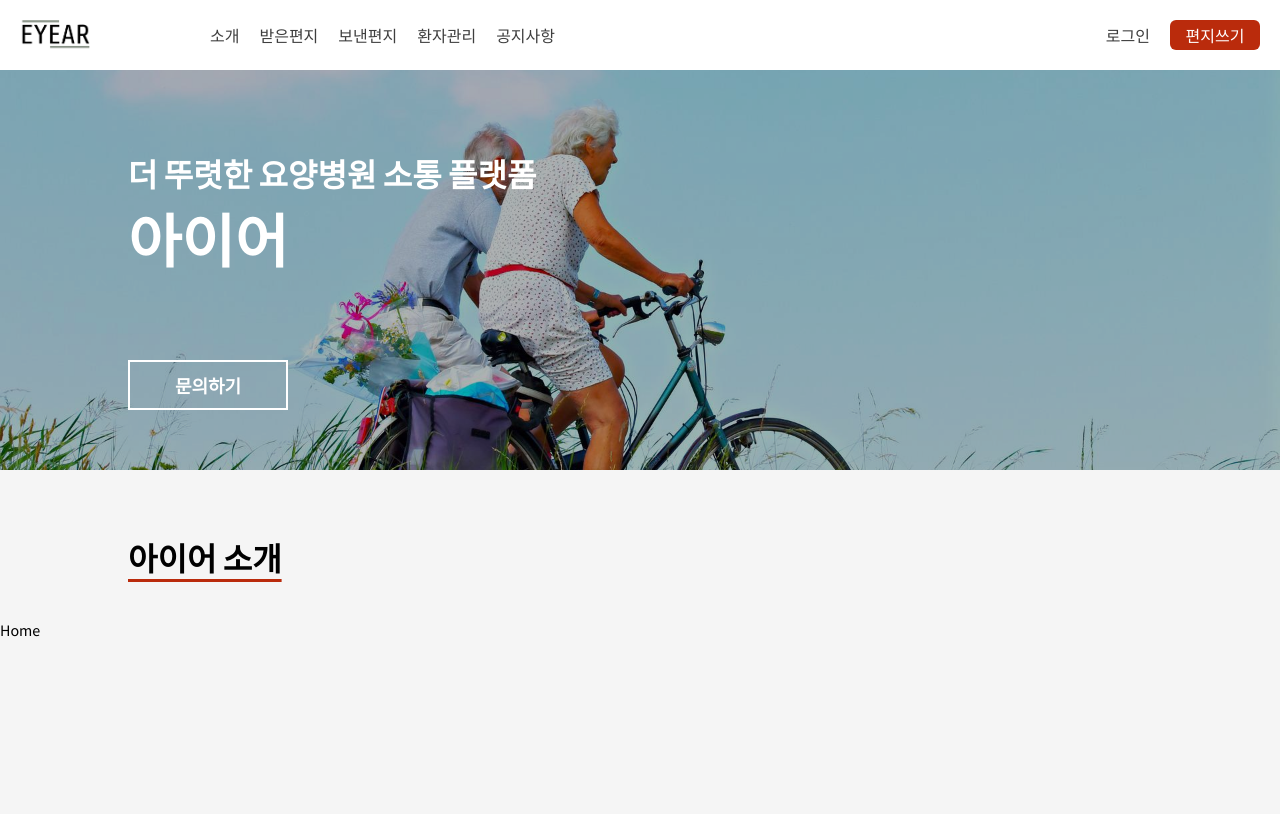
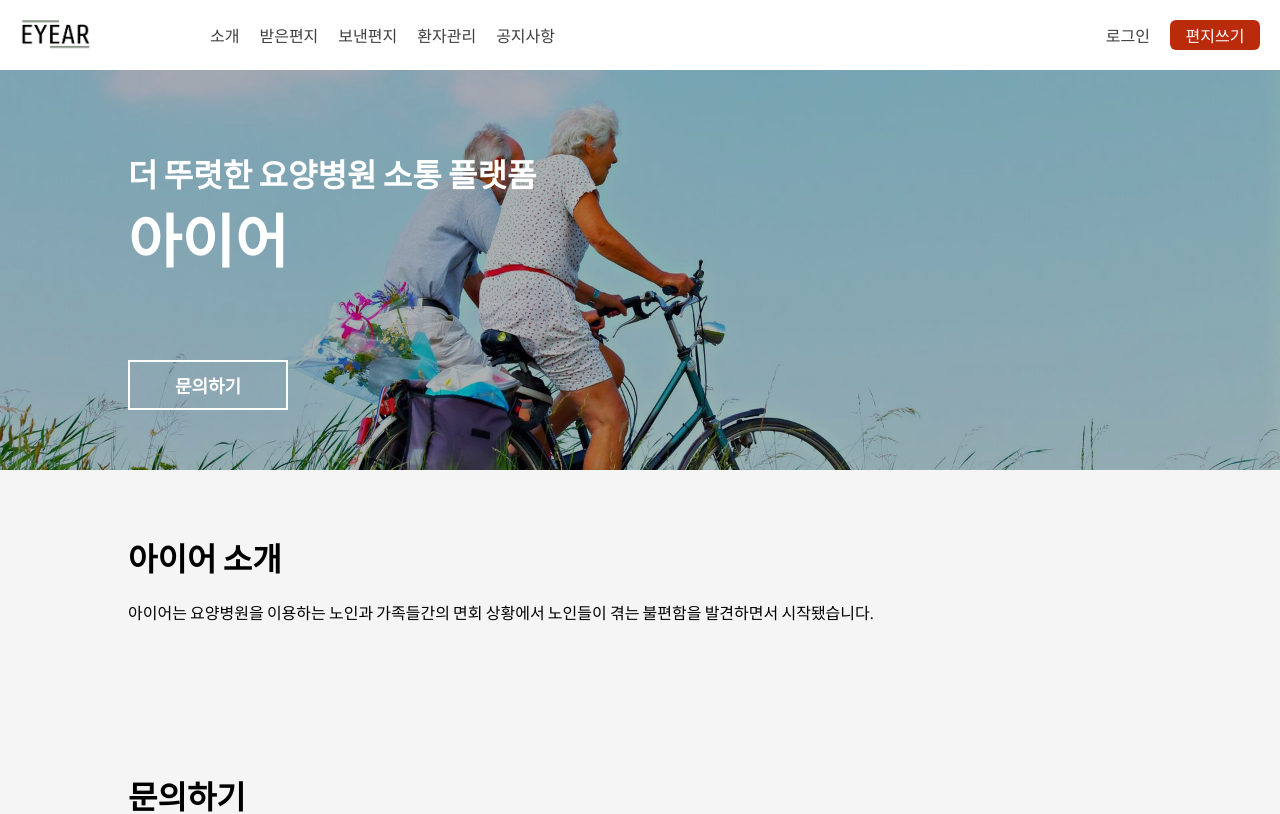
Before and after one commit to eyear22/eyear_frontend, a React (Create React App) app: page / in a window 1280 px wide. Shown: the top 814 px of the page. Built offline with nearby package versions, Linux system fonts and the light colour scheme.

Commit message:
[FEAT] 소개 텍스트 추가

```diff
--- /dev/null
+++ b/src/components/home/Introduce.js
@@ -0,0 +1,20 @@
+import styled from 'styled-components';
+import { mobile } from '../../utils/responsive';
+import Layout from './Layout';
+
+const Introduce = () => {
+  return (
+    <Layout title="아이어 소개">
+      <Desc>
+        아이어는 요양병원을 이용하는 노인과 가족들간의 면회 상황에서 노인들이 겪는 불편함을 발견하면서 시작됐습니다.
+      </Desc>
+    </Layout>
+  );
+};
+
+const Desc = styled.div`
+  padding-left: 10vw;
+  ${mobile({ paddingLeft: '10vw', paddingRight: '10vw' })}
+`;
+
+export default Introduce;
--- a/src/components/home/Layout.js
+++ b/src/components/home/Layout.js
@@ -1,4 +1,5 @@
 import styled from 'styled-components';
+import { mobile } from '../../utils/responsive';
 
 const Layout = ({ title, children }) => {
   return (
@@ -15,12 +16,11 @@ const Container = styled.div`
 
 const Title = styled.h1`
   padding-left: 10vw;
-  text-decoration: underline #ba2b0c;
-  text-underline-offset: 8px;
+  ${mobile({ paddingLeft: '10vw', fontSize: 24 })}
 `;
 
 const Wrap = styled.div`
-  padding: 40px 0;
+  padding: 20px 0;
 `;
 
 export default Layout;
--- a/src/pages/Home.js
+++ b/src/pages/Home.js
@@ -2,6 +2,7 @@ import styled from 'styled-components';
 import Banner from '../components/home/Banner';
 import Footer from '../components/home/Footer';
 import Header from '../components/home/Header';
+import Introduce from '../components/home/Introduce';
 import Layout from '../components/home/Layout';
 
 const Home = () => {
@@ -9,9 +10,7 @@ const Home = () => {
     <Container>
       <Header />
       <Banner />
-      <Layout title="아이어 소개">
-        <div>Home</div>
-      </Layout>
+      <Introduce />
       <Layout title="문의하기">
         <div>Home</div>
       </Layout>
@@ -24,4 +23,6 @@ const Container = styled.div`
   background-color: #f5f5f5;
 `;
 
+const Desc = styled.div``;
+
 export default Home;
```
